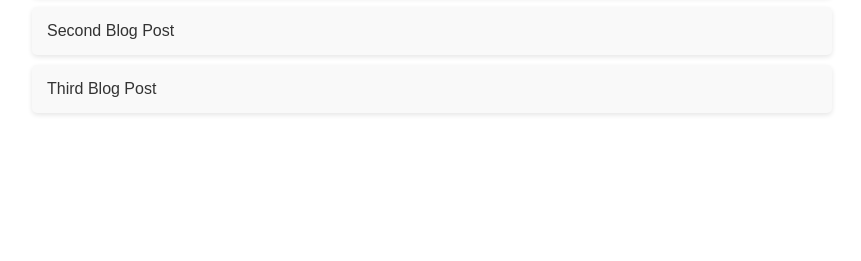
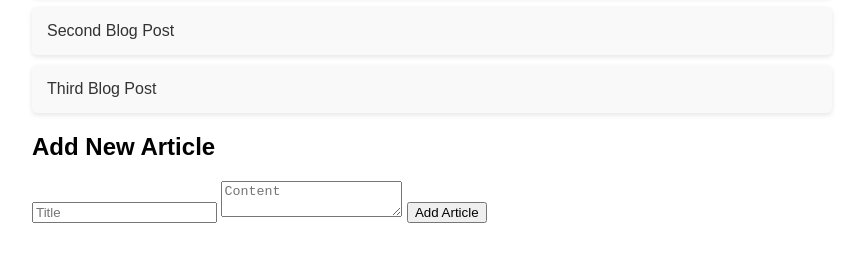
Before and after one commit to chair00/js_test_netlify, a plain HTML site: page index.html in a window 1280 px wide. Shown: the part 159-420 px from the top of the page, without its empty margins (208-1069 px from the left). Drawn offline with Linux system fonts and the light colour scheme.

Commit message:
Update index.html

```diff
--- a/index.html
+++ b/index.html
@@ -10,6 +10,12 @@
     <div class="container">
         <h1>Blog Posts</h1>
         <ul id="post-list"></ul>
+        <h2>Add New Article</h2>
+        <form id="add-article-form">
+            <input type="text" id="title" placeholder="Title" required>
+            <textarea id="content" placeholder="Content" required></textarea>
+            <button type="submit">Add Article</button>
+        </form>
     </div>
     <script src="scripts/main.js"></script>
 </body>
```
